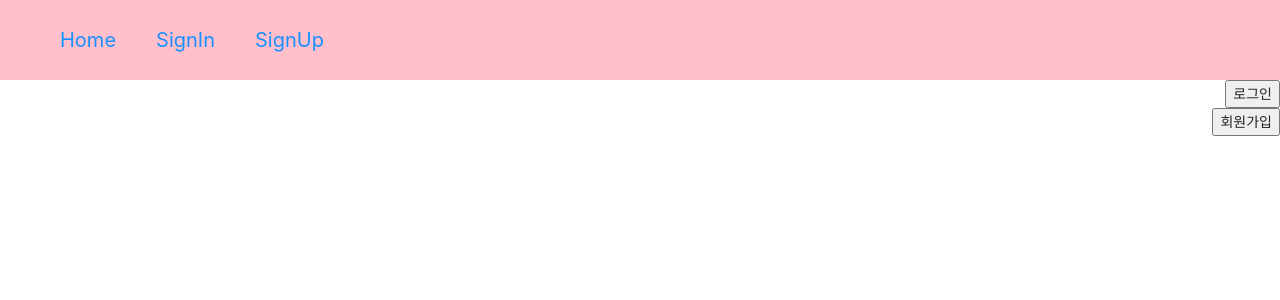
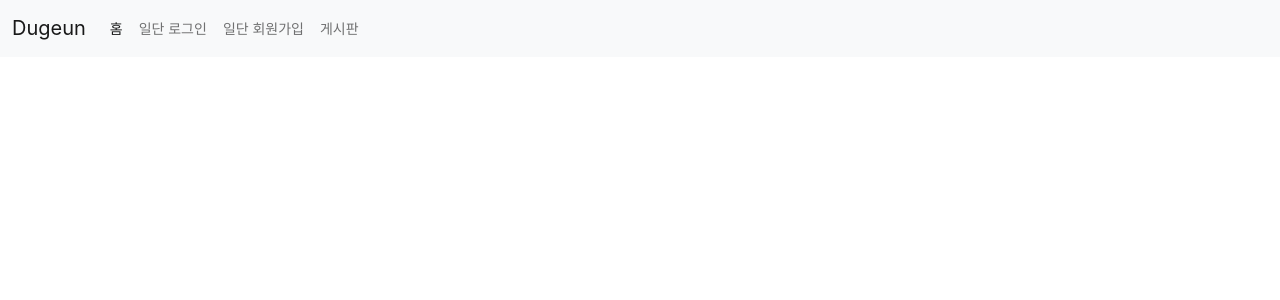
Before and after one commit to team-doogeun/doogeun-dating-frontend, a React (Create React App) app in the folder client/: page / in a window 1280 px wide. Shown: the top 300 px of the page. Built offline with nearby package versions, Linux system fonts and the light colour scheme.

Commit message:
bootstrap

```diff
--- a/client/package.json
+++ b/client/package.json
@@ -10,6 +10,7 @@
     "axios": "^1.2.1",
     "bootstrap": "^5.2.2",
     "react": "^18.2.0",
+    "react-bootstrap": "^2.7.0",
     "react-dom": "^18.2.0",
     "react-hook-form": "^7.41.1",
     "react-redux": "^8.0.5",
--- a/client/src/components/views/NavBar/NavBar.js
+++ b/client/src/components/views/NavBar/NavBar.js
@@ -2,29 +2,46 @@
 import './NavBar.css';
 import { BrowserRouter as Router, Route, Routes, Link } from 'react-router-dom';
 
+import 'bootstrap/dist/css/bootstrap.css';
 import HomePage from '../HomePage/HomePage';
 import SignInPage from '../SignInPage/SignInPage';
 import SignUpPage from '../SignUpPage/SignUpPage';
 
 function NavBar() {
   return (
-    <nav>
-      <ul className="navContainer">
-        <div className="leftItems">
-          <Link to="/">Home</Link>
+    <nav class="navbar navbar-expand-lg navbar-light bg-light">
+      <div class="container-fluid">
+        <a class="navbar-brand" href="/">
+          Dugeun
+        </a>
+        <button class="navbar-toggler" type="button" data-bs-toggle="collapse" data-bs-target="#navbarNav" aria-controls="navbarNav" aria-expanded="false" aria-label="Toggle navigation">
+          <span class="navbar-toggler-icon"></span>
+        </button>
+        <div class="collapse navbar-collapse" id="navbarNav">
+          <ul class="navbar-nav">
+            <li class="nav-item">
+              <a class="nav-link active" aria-current="page" href="/">
+                홈
+              </a>
+            </li>
+            <li class="nav-item">
+              <a class="nav-link" href="/SignIn">
+                일단 로그인
+              </a>
+            </li>
+            <li class="nav-item">
+              <a class="nav-link" href="/SignUp">
+                일단 회원가입
+              </a>
+            </li>
+            <li class="nav-item">
+              <a class="nav-link" href="#">
+                게시판
+              </a>
+            </li>
+          </ul>
         </div>
-        <div className="leftItems">
-          <Link to="/SignIn">SignIn</Link>
-        </div>
-        <div className="leftItems">
-          <Link to="/SignUp">SignUp</Link>
-        </div>
-        <div>
-          <button className="rightItems">로그인</button>
-          <button className="rightItems">회원가입</button>
-        </div>
-      </ul>
-
+      </div>
       <Routes>
         <Route path="/" element={<HomePage />}></Route>
         <Route path="/SignIn" element={<SignInPage />}></Route>
```
Also changed, not shown: 1 other file (tests, documents, lock files or other folders).
